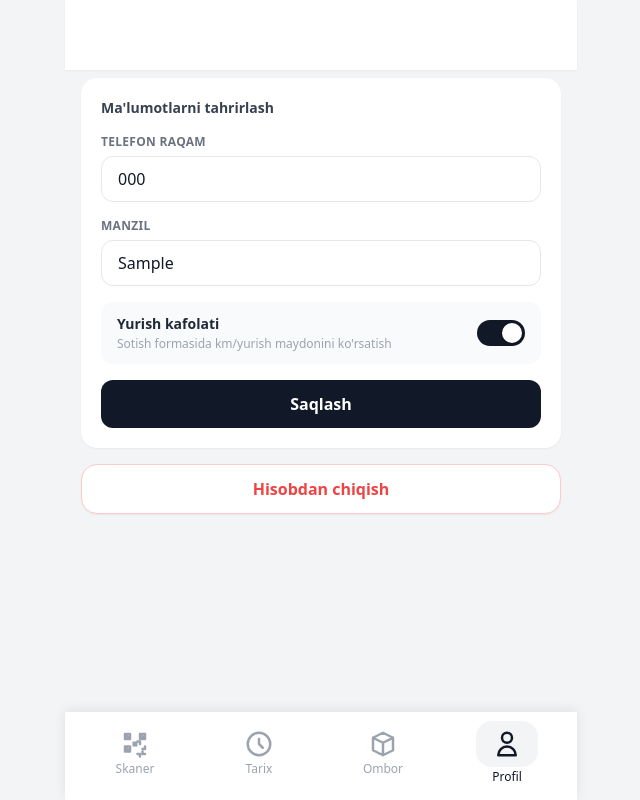
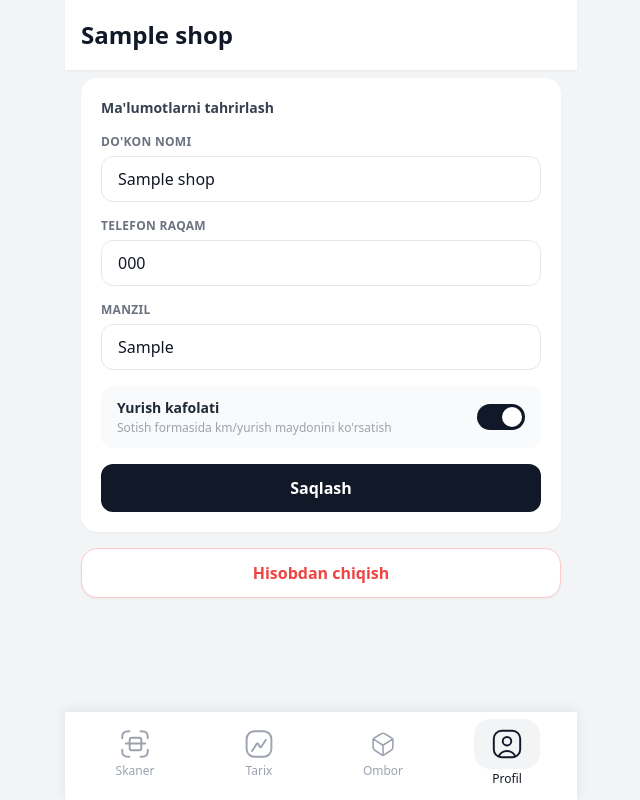
Before and after one commit to ScorpiRui/kaffolat, a Django app: page /profile/ in a window 1280 px wide. Shown: the whole page, without its empty margins (319-959 px from the left). Run offline with Django 4.2, Linux system fonts and the light colour scheme; a user stored in the database is signed in; tables that the repository leaves empty hold one stand-in row (values such as "Sample post"); some libraries are stand-ins or nearby versions.

Commit message:
Update base and shop profile templates for improved styling and functionality
- Changed theme color in base.html to a darker shade for better contrast.
- Adjusted icon implementation in navigation for shop_home, warranty_history, warehouse_list, and shop_profile to use SVG includes for consistency.
- Enhanced shop_profile.html by adding a new field for shop name with error handling, improving form usability.

```diff
--- a/main/templates/main/base.html
+++ b/main/templates/main/base.html
@@ -24,8 +24,8 @@
             padding: 8px 16px;
         }
         .nav-bottom-icon {
-            width: calc(2rem - 2px);
-            height: calc(2rem - 2px);
+            width: calc(2rem + 2px);
+            height: calc(2rem + 2px);
         }
     </style>
 </head>
@@ -36,7 +36,14 @@
     <!-- Top bar: full-width, squared, stuck to top -->
     <div id="topBar" class="sticky z-20 bg-white shadow-sm"
          style="top:0; width:100%; border-radius:0;">
-        <div id="topBarInner" class="flex items-center" style="height:70px; padding:0 16px;">
+        <div id="topBarInner" class="flex items-center w-full gap-2 min-w-0" style="height:70px; padding:0 16px;">
+            {% with active=request.resolver_match.url_name %}
+            {% if shop %}
+                {% if active == 'shop_home' or active == 'warranty_history' or active == 'warehouse_list' or active == 'shop_profile' %}
+                    <h1 class="text-2xl font-bold text-gray-900 truncate flex-1 min-w-0 leading-tight">{{ shop.name }}</h1>
+                {% endif %}
+            {% endif %}
+            {% endwith %}
             {% block header_right %}{% endblock %}
         </div>
     </div>
@@ -184,11 +176,12 @@ function selectWarrantyPreset(btn, inputId, labelId) {
         if (typeof tg.requestFullscreen === 'function') {
             tg.requestFullscreen();
         }
+        /* Dark header → Telegram shows light (white) icons for Close / menu */
         if (typeof tg.setHeaderColor === 'function') {
-            tg.setHeaderColor('#ffffff');
+            tg.setHeaderColor('#111827');
         }
         if (typeof tg.setBackgroundColor === 'function') {
-            tg.setBackgroundColor('#ffffff');
+            tg.setBackgroundColor('#111827');
         }
         applyTopBarSafeArea();
         tg.onEvent('contentSafeAreaChanged', applyTopBarSafeArea);
--- a/main/templates/main/shop_profile.html
+++ b/main/templates/main/shop_profile.html
@@ -23,6 +23,17 @@
         <form method="post" action="" enctype="multipart/form-data" class="space-y-4" novalidate>
             {% csrf_token %}
             {% for field in form.hidden_fields %}{{ field }}{% endfor %}
+
+            <!-- Do'kon nomi -->
+            <div>
+                <label class="block text-xs font-semibold text-gray-500 uppercase tracking-wide mb-1.5" for="{{ form.name.id_for_label }}">
+                    Do'kon nomi
+                </label>
+                {{ form.name }}
+                {% for e in form.name.errors %}
+                    <p class="text-xs text-red-500 mt-1">{{ e }}</p>
+                {% endfor %}
+            </div>
 
             <!-- Telefon -->
             <div>
```
Also changed, not shown: other parts of main/templates/main/base.html (+5 -20 lines), main/templates/main/icons/history.svg (added), main/templates/main/icons/profile.svg (added), main/templates/main/icons/scanner.svg (added), main/templates/main/icons/warehouse.svg (added).
